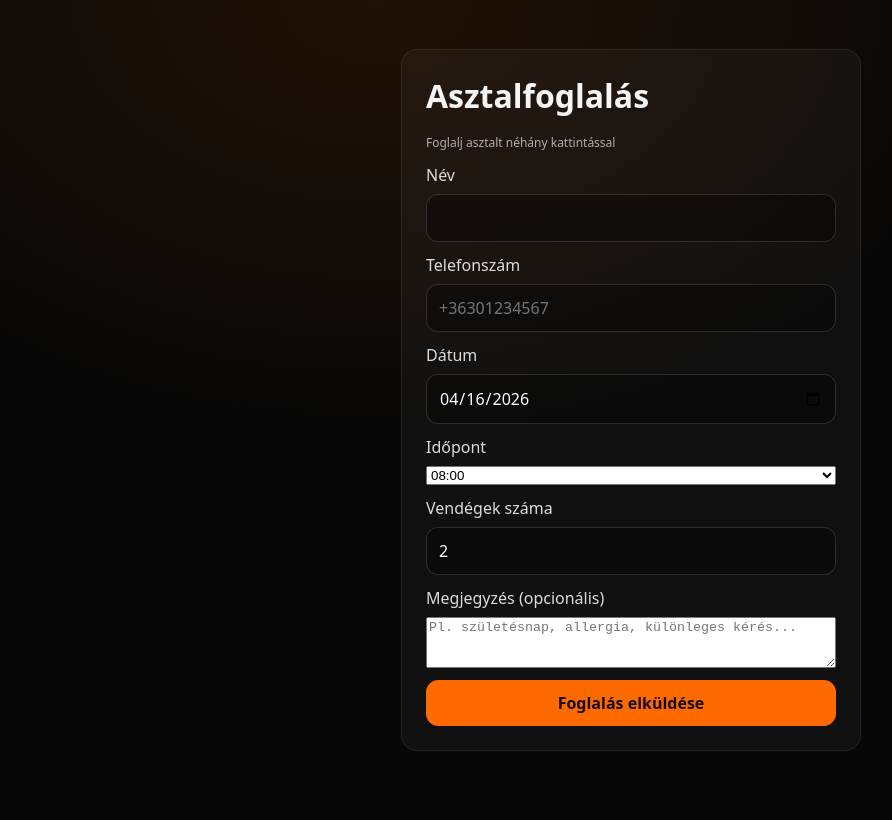
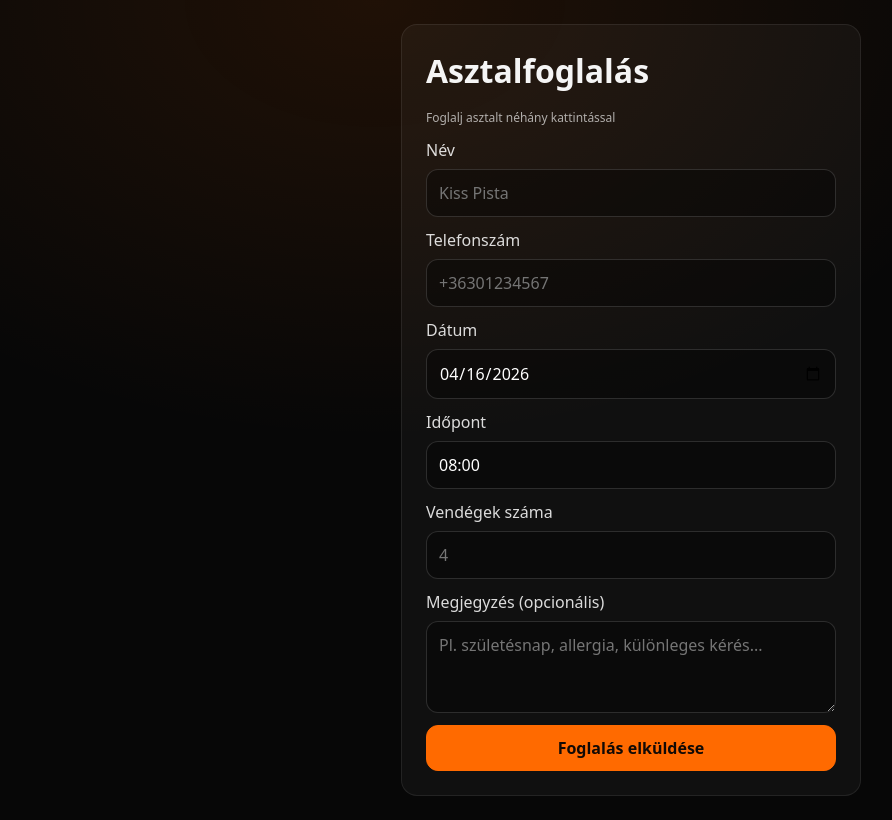
Before and after one commit to EloZalan/SzakmaiVizsgaProjekt, an Angular app in the folder etterem_frontend/grillhouse/: page /reserve in a window 1280 px wide. Shown: the whole page, without its empty margins (9-901 px from the left). Built offline with nearby package versions, Linux system fonts and the light colour scheme.

Commit message:
reserve-page frontend

```diff
--- a/etterem_frontend/grillhouse/src/app/components/reserve-page/reserve-page.html
+++ b/etterem_frontend/grillhouse/src/app/components/reserve-page/reserve-page.html
@@ -6,7 +6,7 @@
     <div class="reserve-form">
       <label class="reserve-field">
         <span>Név</span>
-        <input [(ngModel)]="name" />
+        <input [(ngModel)]="name" placeholder="Kiss Pista"/>
       </label>
 
       <label class="reserve-field">
@@ -30,7 +30,7 @@
 
       <label class="reserve-field">
         <span>Vendégek száma</span>
-        <input [(ngModel)]="guests" type="number" min="1" />
+        <input [(ngModel)]="guests" type="number" min="1" placeholder="4" />
       </label>
 
       <label class="reserve-field">
--- a/etterem_frontend/grillhouse/src/app/components/reserve-page/reserve-page.ts
+++ b/etterem_frontend/grillhouse/src/app/components/reserve-page/reserve-page.ts
@@ -40,7 +40,7 @@ export class ReservePageComponent implements OnInit {
   phoneNumber = '';
   date = '';
   time = '';
-  guests = 2;
+  guests: number | null = null;
   note = '';
   minDate = '';
 
@@ -80,8 +80,9 @@ export class ReservePageComponent implements OnInit {
 
     const guestName = this.name.trim();
     const phone = this.phoneNumber.trim();
+    const guestCount = Number(this.guests);
 
-    if (!guestName || !phone || !this.date || !this.time || this.guests < 1) {
+    if (!guestName || !phone || !this.date || !this.time || !guestCount || guestCount < 1) {
       this.errorMessage = 'Kérlek tölts ki minden mezőt helyesen.';
       return;
     }
@@ -96,7 +97,7 @@ export class ReservePageComponent implements OnInit {
     const payload: CreateReservationPayload = {
       guest_name: guestName,
       phone_number: phone,
-      guest_count: this.guests,
+      guest_count: guestCount,
       start_time: startTime,
       note: this.note.trim() || null,
     };
@@ -107,7 +108,7 @@ export class ReservePageComponent implements OnInit {
         next: (reservation: ReservationResponse) => {
           this.successMessage = 'Sikeres foglalás!';
           this.phoneNumber = '';
-          this.guests = 2;
+          this.guests = null;
           this.submitting = false;
           this.redirecting = true;
 
--- a/etterem_frontend/grillhouse/src/style.css
+++ b/etterem_frontend/grillhouse/src/style.css
@@ -813,12 +813,26 @@ input {
 }
 
 .login-field input,
-.reserve-field input {
+.reserve-field input,
+.reserve-field select,
+.reserve-field textarea {
   padding: 12px;
   border-radius: 12px;
   border: 1px solid rgba(255, 255, 255, 0.14);
   background: rgba(0, 0, 0, 0.35);
   color: #fff;
+  font: inherit;
+  width: 100%;
+}
+
+.reserve-field select {
+  appearance: none;
+  cursor: pointer;
+}
+
+.reserve-field textarea {
+  resize: vertical;
+  min-height: 80px;
 }
 
 .login-hint,
```
